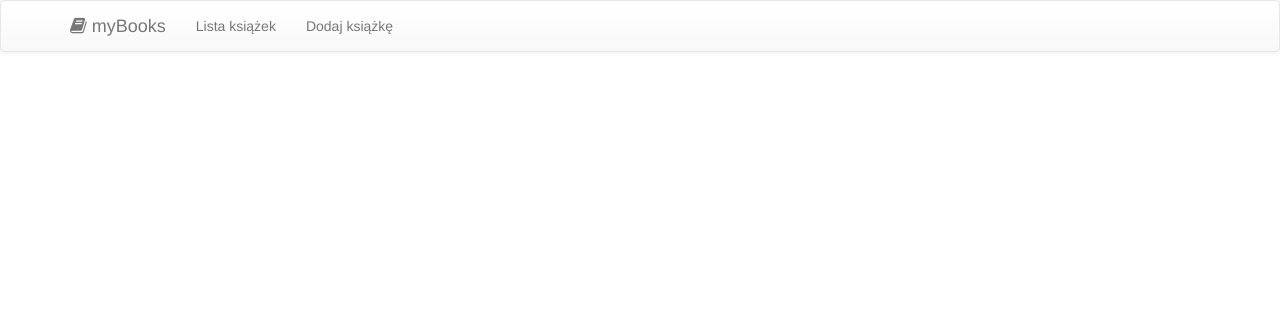
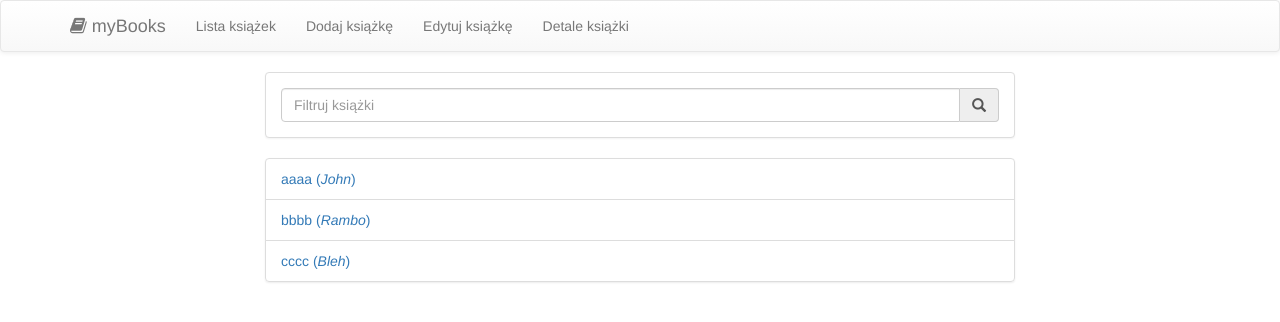
Before and after one commit to glipecki/angularjs-mybooks-training, a Spring Boot app: page / in a window 1280 px wide. Shown: the top 322 px of the page. Run offline with Spring Boot 4, Linux system fonts and the light colour scheme; some of the project's set-up classes (security, data sources, template engines, error pages and the like) are left out, and stand-ins take their place; some libraries are stand-ins or nearby versions.

Commit message:
first steps...

```diff
--- a/src/main/resources/static/app.js
+++ b/src/main/resources/static/app.js
@@ -0,0 +1,34 @@
+var myApp = angular.module('booksApp', ['ui.router']);
+
+
+myApp.controller('BookListController',
+    function() {
+        this.books = [{id: 1, title: "aaaa", author: "John" },
+        {id: 2, title: "bbbb", author: "Rambo" },
+        {id: 3, title: "cccc", author: "Bleh" } ];
+    }
+);
+
+myApp.config(function($stateProvider, $urlRouterProvider) {
+  $urlRouterProvider.otherwise("/books");
+  $stateProvider
+    .state('book-list', {
+      url: "/books",
+      templateUrl: "views/book.list.tpl.html"
+      })
+    .state('book-edit', {
+      url: "/bookedit/{id:[0-9]+}",
+      templateUrl: "views/book.edit.tpl.html",
+      controller: function($stateParams) {
+        console.log($stateParams.id);
+        }
+    })
+    .state('book-details', {
+      url: '/books/{id:[0-9]+}',
+      templateUrl: "views/book.details.tpl.html",
+      controller: function($stateParams) {
+        console.log($stateParams.id);
+    }
+    })
+
+    });
--- a/src/main/resources/static/index.html
+++ b/src/main/resources/static/index.html
@@ -1,5 +1,5 @@
 <!doctype html>
-<html>
+<html ng-app="booksApp">
 
 <head>
     <link rel="stylesheet" href="libs/font-awesome-4.5.0/css/font-awesome.css" />
@@ -30,11 +30,18 @@
                 <div>
                     <ul class="nav navbar-nav">
                         <li>
-                            <a>Lista książek</a>
+                            <a ui-sref="book-list">Lista książek</a>
                         </li>
                         <li>
-                            <a>Dodaj książkę</a>
+                            <a ui-sref="book-add">Dodaj książkę</a>
                         </li>
+                        <li>
+                            <a ui-sref="book-edit">Edytuj książkę</a>
+                        </li>
+                        <li>
+                            <a ui-sref="book-details">Detale książki</a>
+                        </li>
+
                     </ul>
                 </div>
             </div>
@@ -43,7 +50,7 @@
             <div class="container">
                 <div class="row">
                     <div class="col-md-8 col-md-offset-2">
-                        <div></div>
+                        <div ui-view></div>
                     </div>
                 </div>
             </div>
--- a/src/main/resources/static/views/book.list.tpl.html
+++ b/src/main/resources/static/views/book.list.tpl.html
@@ -8,8 +8,8 @@
         </div>
     </div>
 </div>
-<ul class="list-group">
-    <li class="list-group-item">
-        <a>Bohaterowie umierają (<em>Matthew Woodring Stover</em>)</a>
+<ul class="list-group" ng-controller="BookListController as vm">
+    <li ng-repeat="book in vm.books" class="list-group-item">
+        <a ui-sref="book-details({ id: book.id })">{{ book.title }} (<em>{{ book.author }}</em>)</a>
     </li>
 </ul>
```
